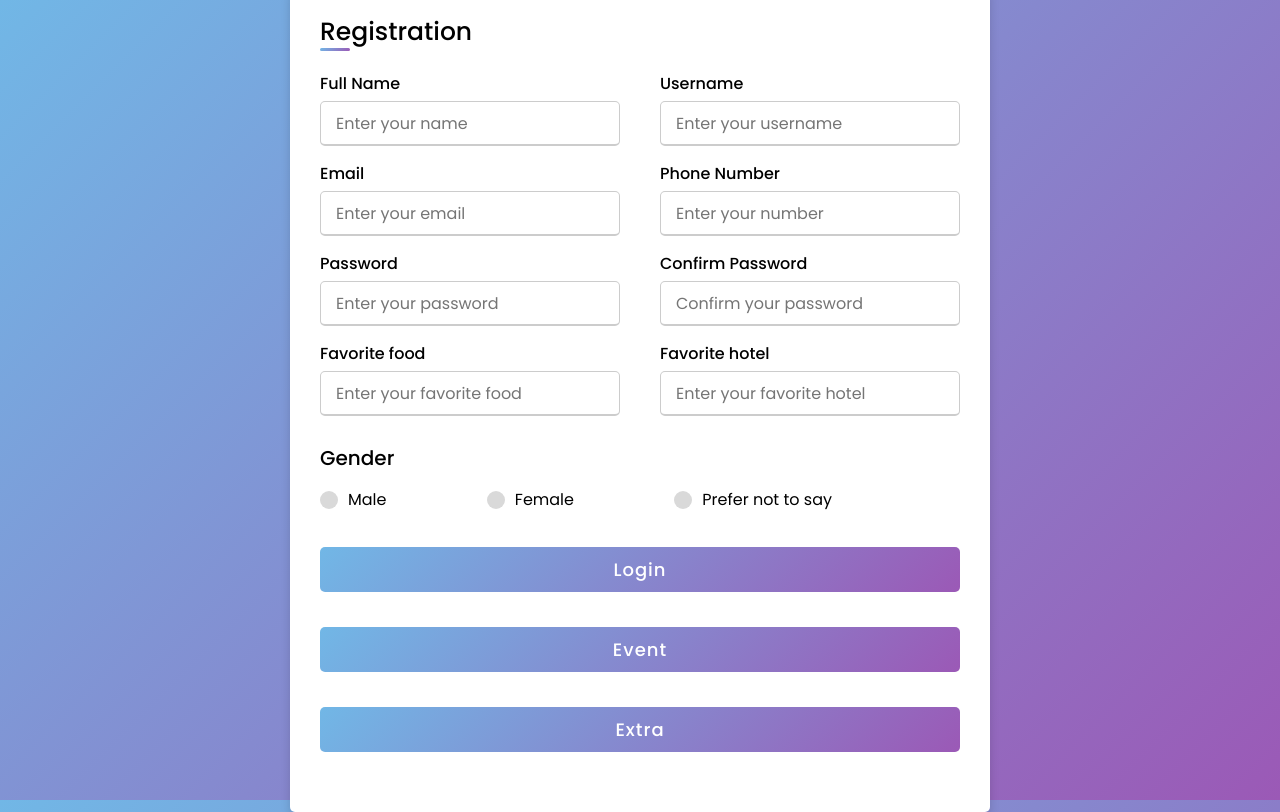
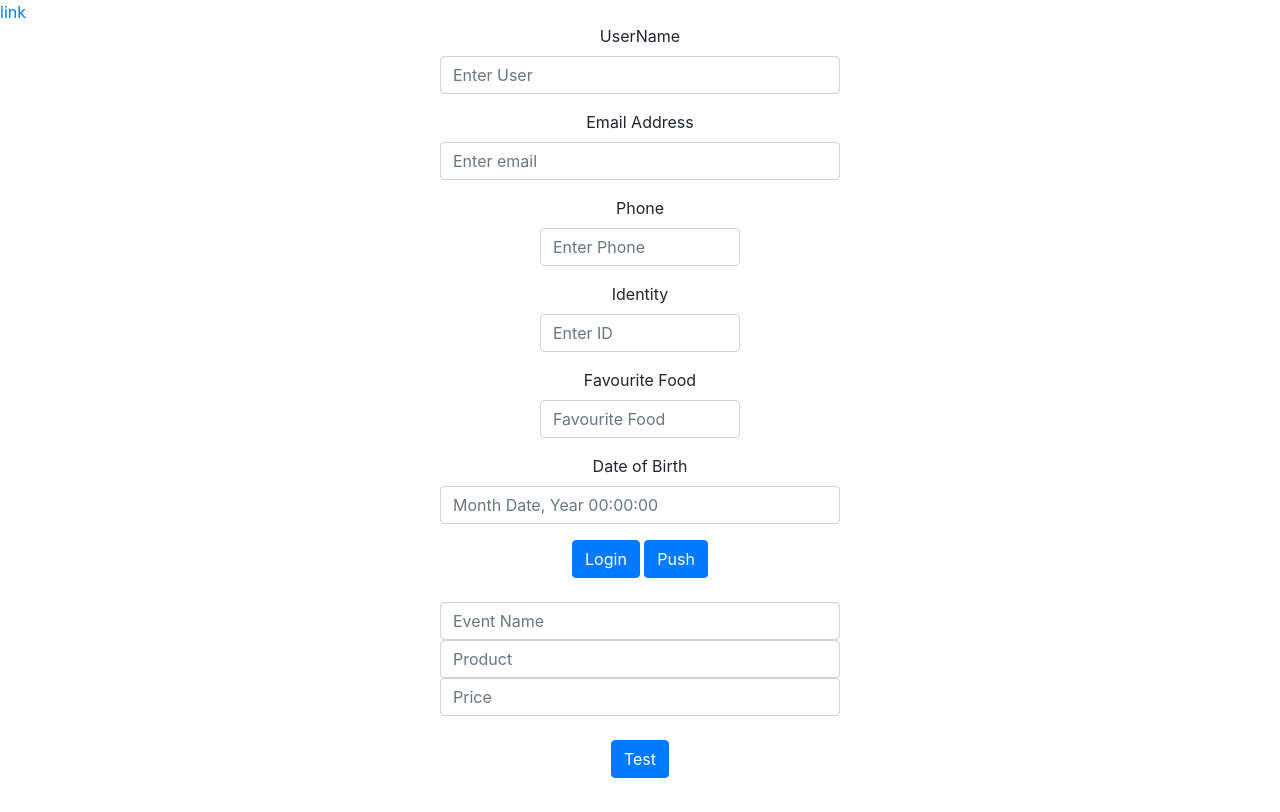
Before and after one commit to PrajaktaTalegaonkar/RegisterDemo.io, a plain HTML site: page index.html in a window 1280 px wide. Drawn offline with nearby package versions, Linux system fonts and the light colour scheme.

Commit message:
Update index.html

```diff
--- a/index.html
+++ b/index.html
@@ -1,16 +1,18 @@
 <!DOCTYPE html>
-<html lang="en" dir="ltr">
+<html lang="en">
 <head>
+    <link rel="manifest" href="/manifest.json">
     <meta charset="UTF-8">
-    <title>Registration Form</title>
-    <link rel="stylesheet" href="style.css">
     <meta name="viewport" content="width=device-width, initial-scale=1.0">
+    <meta http-equiv="X-UA-Compatible" content="ie=edge">
+    <title>Document</title>
     <script type="text/javascript">
         var clevertap = {event:[], profile:[], account:[], onUserLogin:[], notifications:[], privacy:[]};
     // replace with the CLEVERTAP_ACCOUNT_ID with the actual ACCOUNT ID value from your Dashboard -> Settings page
- clevertap.account.push({"id": "TEST-5W5-968-R56Z"});
+   clevertap.account.push({"id": "TEST-ZWW-6Z6-9Z6Z"});
    clevertap.privacy.push({optOut: false}); //set the flag to true, if the user of the device opts out of sharing their data
    clevertap.privacy.push({useIP: false}); //set the flag to true, if the user agrees to share their IP data
+
     (function () {
             var wzrk = document.createElement('script');
             wzrk.type = 'text/javascript';
@@ -19,79 +21,103 @@
             var s = document.getElementsByTagName('script')[0];
             s.parentNode.insertBefore(wzrk, s);
      })();
+     // with the exception of one of Identity, Email, or FBID
+// each of the following fields is optional
+     function passon(){
+    var username = document.getElementById('username').value;
+    var Email = document.getElementById('Email').value;
+    var Phone = document.getElementById('Phone').value;
+    var Identity = document.getElementById('Identity').value;
+    var DOB = document.getElementById('DOB').value;
+    var food = document.getElementById('food').value;
+    clevertap.onUserLogin.push(
+    {
+    "Site": {
+    "Name": username,            // String
+    "Identity": Identity,              // String or number
+    "Email": Email,         // Email address of the user
+    "Phone": Phone,           // Phone (with the country code)
+    "Gender": "M",                     // Can be either M or F
+    "Favourite Food": food,
+    "DOB": new Date(DOB),
+    "MSG-email": false,
+    "MSG-push": true,
+    "MSG-sms": true,
+    "MSG-whatsapp": true,
+    }
+    })
+}
+    function pushData(){
+        var username = document.getElementById('username').value;
+        var Email = document.getElementById('Email').value;
+        var Phone = document.getElementById('Phone').value;
+        var Identity = document.getElementById('Identity').value;
+        var DOB = document.getElementById('DOB').value;
+        var food = document.getElementById('food').value;
+        clevertap.profile.push({
+            "Site": {
+            "Name": username,
+            "Identity": Identity,
+            "Email": Email,
+            "Phone": Phone,
+            "Favourite Food": food,
+            "DOB": new Date(DOB),
+            }
+        });
+    }
+    function event_on(){
+    var Event_name = document.getElementById('Event').value;
+    var product = document.getElementById('product').value;
+    var price = document.getElementById('price').value;
+    clevertap.event.push(Event_name, {
+    "Product name": product,
+    "Price":price,
+    });
+}
+
    </script>
 </head>
 <body>
-  <div class="container">
-    <div class="title">Registration</div>
-    <div class="content">
-      <form action="#">
-        <div class="user-details">
-          <div class="input-box">
-            <span class="details">Full Name</span>
-            <input type="text" placeholder="Enter your name" required>
+    <a href="twitter://account?">link</a>
+    <link rel="stylesheet" href="https://stackpath.bootstrapcdn.com/bootstrap/4.3.1/css/bootstrap.min.css" integrity="sha384-ggOyR0iXCbMQv3Xipma34MD+dH/1fQ784/j6cY/iJTQUOhcWr7x9JvoRxT2MZw1T" crossorigin="anonymous">
+    <div align ='center'><form>
+        <div class="form-group">
+        <label for="username">UserName</label>
+        <input type="text" class="form-control" id="username" placeholder="Enter User" style="width:400px;">
         </div>
-          <div class="input-box">
-            <span class="details">Username</span>
-            <input type="text" placeholder="Enter your username" required>
+        <div class="form-group">
+            <label for="Enail">Email Address</label>
+            <input type="email" class="form-control" id="Email" placeholder="Enter email" style="width:400px;">
         </div>
-          <div class="input-box">
-            <span class="details">Email</span>
-            <input type="text" placeholder="Enter your email" required>
+        <div class="form-group">
+            <label for="Phone">Phone</label>
+            <input type="text" class="form-control" id="Phone" placeholder="Enter Phone" style="width:200px;">
         </div>
-          <div class="input-box">
-            <span class="details">Phone Number</span>
-            <input type="text" placeholder="Enter your number" required>
+        <div class="form-group">
+            <label for="Identity">Identity</label>
+            <input type="text" class="form-control" id="Identity" placeholder="Enter ID" style="width:200px;">
         </div>
-          <div class="input-box">
-            <span class="details">Password</span>
-            <input type="password" placeholder="Enter your password" required>
+        <div class="form-group">
+                <label for="food">Favourite Food</label>
+                <input type="text" class="form-control" id="food" placeholder="Favourite Food" style="width:200px;">
             </div>
-          <div class="input-box">
-            <span class="details">Confirm Password</span>
-            <input type="password" placeholder="Confirm your password" required>
+        <div class="form-group">
+            <label for="DOB">Date of Birth</label>
+            <input type="text" class="form-control" id="DOB" placeholder="Month Date, Year 00:00:00" style="width:400px;">
         </div>
-          <div class="input-box">
-            <span class="details">Favorite food</span>
-            <input type="text" placeholder="Enter your favorite food" required>
+        <div>
+        <button class ="btn btn-primary" onclick="passon()">Login</button>   <button class ="btn btn-primary" onclick="pushData()">Push</button>
     </div>
-          <div class="input-box">
-            <span class="details">Favorite hotel</span>
-            <input type="text" placeholder="Enter your favorite hotel" required>
+    </form></div>
+    &nbsp;
+    <div align ='center'><form><div>
+                <input type="text" class="form-control" id="Event" placeholder="Event Name" style="width:400px;"> <input type="text" class="form-control" id="product" placeholder="Product" style="width:400px;">
+                <input type="text" class="form-control" id="price" placeholder="Price" style="width:400px;">
             </div>
-        </div>
-        <div class="gender-details">
-          <input type="radio" name="gender" id="dot-1">
-          <input type="radio" name="gender" id="dot-2">
-          <input type="radio" name="gender" id="dot-3">
-          <span class="gender-title">Gender</span>
-          <div class="category">
-            <label for="dot-1">
-            <span class="dot one"></span>
-            <span class="gender">Male</span>
-          </label>
-          <label for="dot-2">
-            <span class="dot two"></span>
-            <span class="gender">Female</span>
-          </label>
-          <label for="dot-3">
-            <span class="dot three"></span>
-            <span class="gender">Prefer not to say</span>
-            </label>
-          </div>
-        </div>
-        <div class="button">
-          <input type="submit" value="Login">
-        </div>
-        <div class="button">
-          <input type="submit" value="Event">
-        </div>
-        <div class="button">
-          <input type="submit" value="Extra">
+            &nbsp;
+            <div>
+                    <button class ="btn btn-primary" onclick="event_on()">Test</button>
             </div>
             </form>
-    </div>
-  </div>
-
-</body>
+        </div><div>
             </html>
```
Lines whose indentation alone changed are shown as unchanged.
